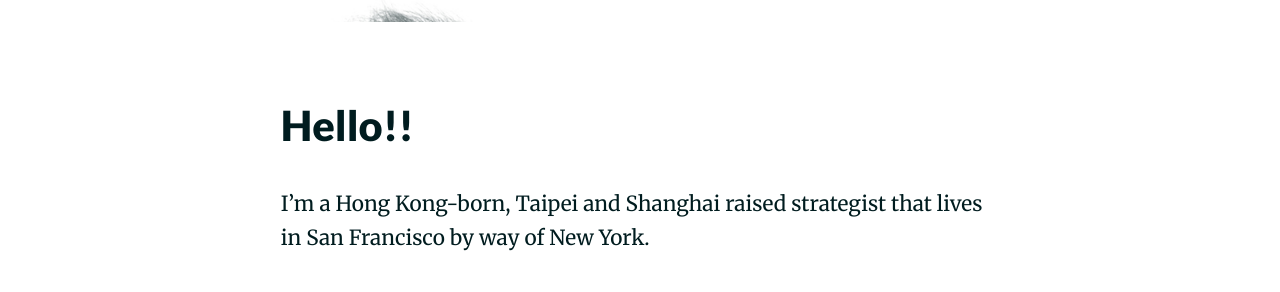
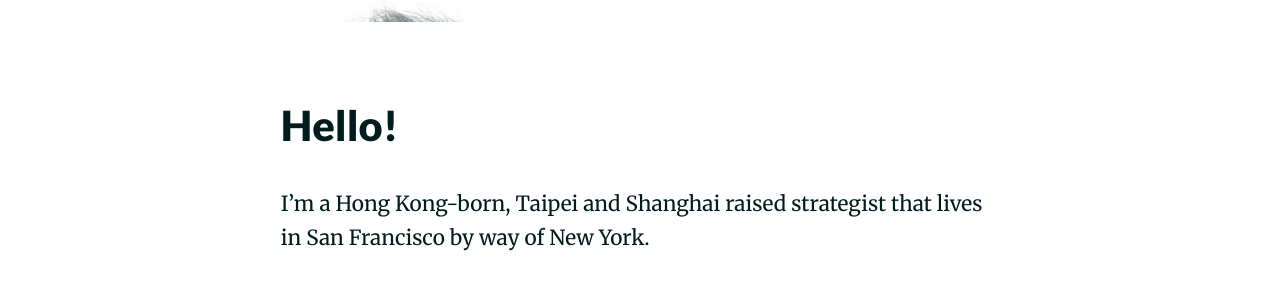
Before and after one commit to hbharding/etienne, a Jekyll site: the page built from index.html, in a window 1280 px wide. Shown: the part 878-1170 px from the top of the page. Built offline with Jekyll 4.4.1, drawn with Linux system fonts in a browser that asks for light colours; nearby versions of some CDN libraries; Markdown is read by kramdown in place of the engine named in the settings.

```diff
--- a/index.html
+++ b/index.html
@@ -4,7 +4,7 @@ title: Etienne Ma
 ---
 
 
-<h2>Hello!!</h2>
+<h2>Hello!</h2>
 <p>I’m a Hong Kong-born, Taipei and Shanghai raised strategist that lives in San Francisco by way of New York.</p>
 
 <p>I currently work at Goodby Silverstein & Partners, have worked at Naked Communications and Wieden+Kennedy Shanghai, and founded the Brown Advertising Club in Providence, Rhode Island.  My past work has involved clients that include the Milwaukee Bucks, Nike, UNICEF, Virgin Atlantic, GSK, NBC, and Coca Cola.</p>
```
